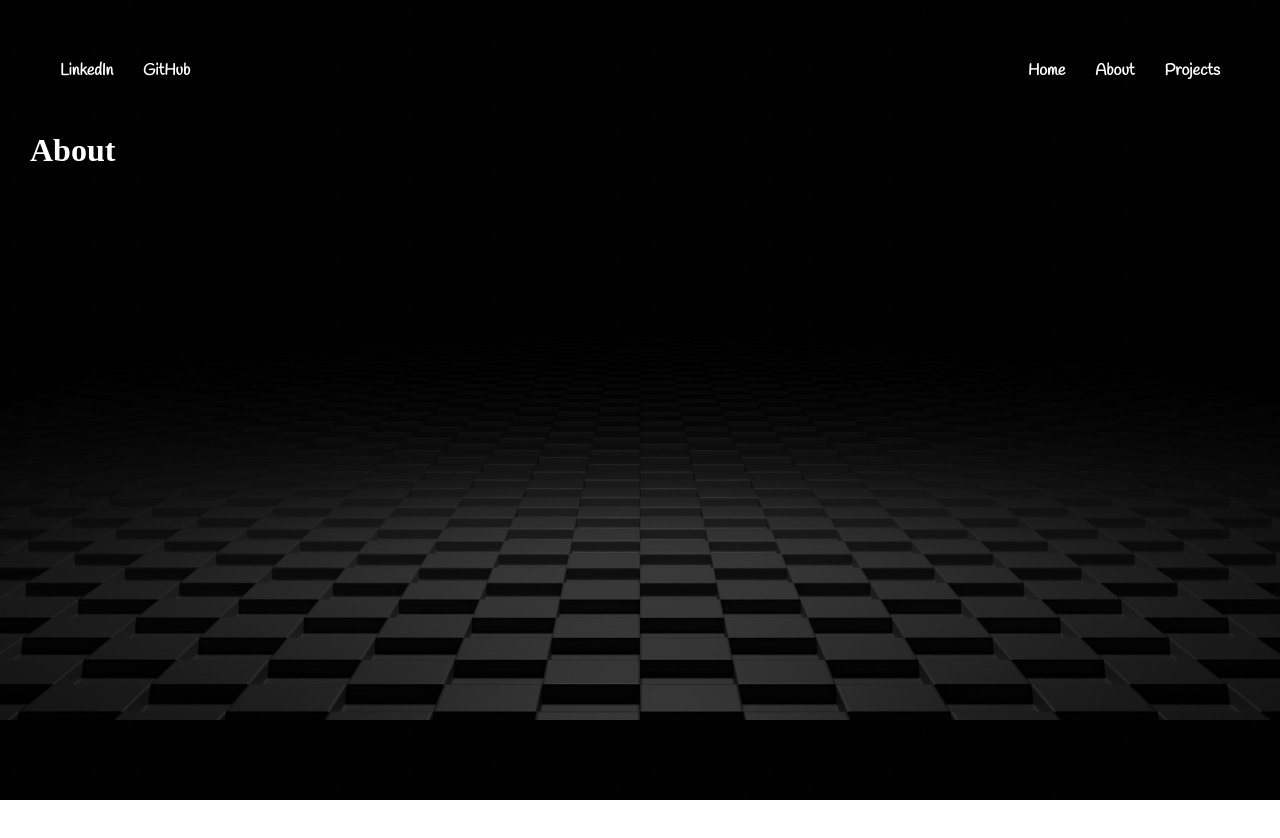
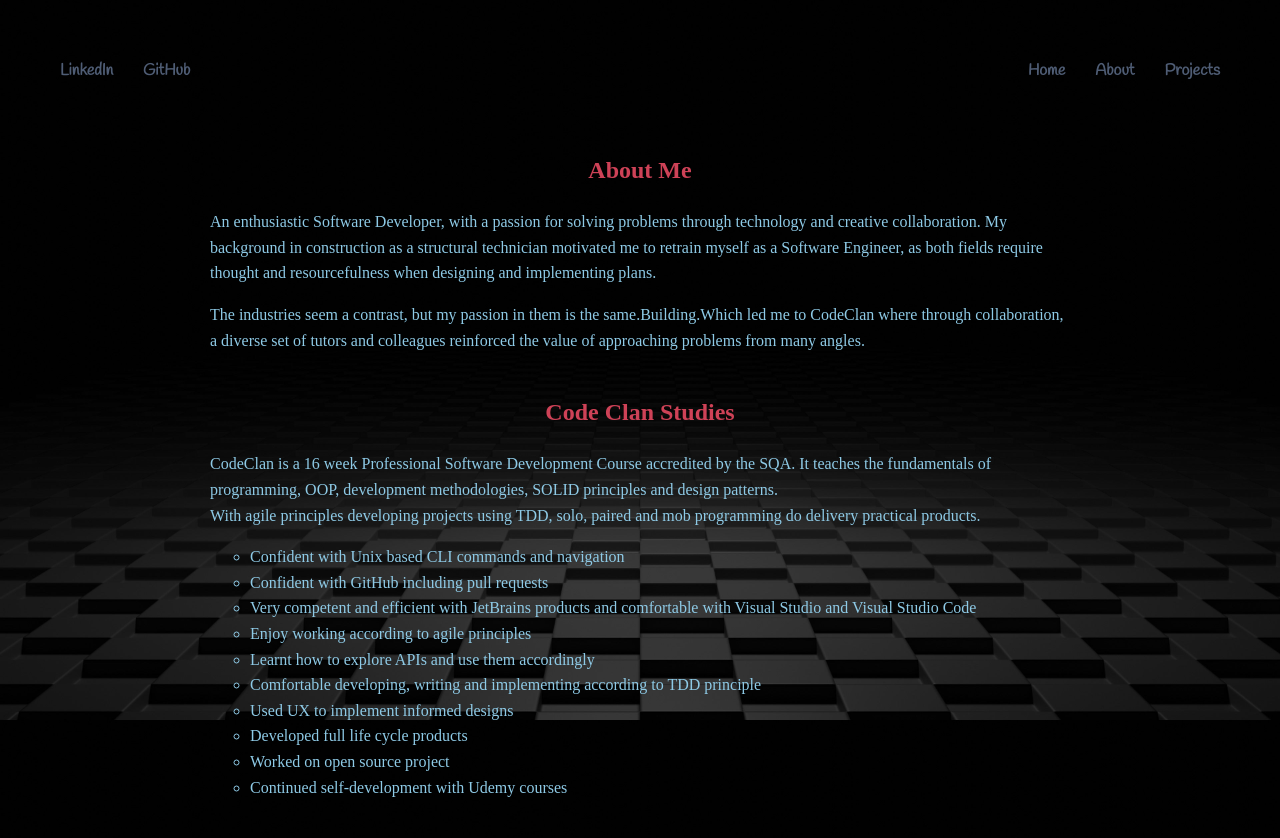
Before and after one commit to robbobby/PortfolioWebsite, a React (Create React App) app: page /about in a window 1280 px wide. Shown: the top 838 px of the page. Before the commit the page ends 800 px from the top, so only its background shows below. Built offline with nearby package versions, Linux system fonts and the light colour scheme.

Commit message:
created about me page

```diff
--- a/src/components/css/nav.css
+++ b/src/components/css/nav.css
@@ -3,18 +3,15 @@
 
 body {
     margin: 0px;
-    color: white;
     padding: 30px;
 }
 
 #nav-bar {
+    font-family: 'Handlee', cursive;
     display: flex;
     justify-content: space-between;
     background-color: 255, 255, 255, 0.9;
     padding: 30px;
-    color: white;
-    font-family: 'Handlee', cursive;
-    /* font-family: 'Rock Salt', cursive; */
     font-weight: bold;
 }
 
@@ -47,5 +44,5 @@ li, a {
 }
 
 .nav-bar-link {
-    color: white;
+    color: #4f5d75;
 }
--- /dev/null
+++ b/src/components/css/page.css
@@ -0,0 +1,16 @@
+.page-body {
+    padding: 0px 180px;
+    line-height: 1.6;
+    font-size: 1em;
+    color: #8ecae6;
+}
+
+h2 {
+    padding: 20px 0px 0px 0px;
+    text-align: center;
+    color: #ce4257;
+}
+
+.list-bullet > li{
+    list-style-type: circle; ;
+}
--- a/src/containers/About.js
+++ b/src/containers/About.js
@@ -1,8 +1,36 @@
+import React from "react"
 const About = () => {
     return (
-        <div>
-            <h1> About</h1>
-        </div>
+        < div className="page-body" >
+            <h2>About Me</h2>
+            An enthusiastic Software Developer, with a passion for solving problems through technology and creative collaboration.
+            My background in construction as a structural technician motivated me to retrain myself as a Software Engineer, as both fields require thought and resourcefulness when designing and implementing plans.
+            < p >
+                The industries seem a contrast, but my passion in them is the same.Building.Which led me to CodeClan where through collaboration, a diverse set of tutors and colleagues reinforced the value of approaching problems from many angles.
+            </p >
+
+            <h2>Code Clan Studies</h2>
+            <p>
+                CodeClan is a 16 week Professional Software Development Course accredited by the SQA. It teaches the fundamentals of programming, OOP, development methodologies, SOLID principles and design patterns.
+                <br />
+                With agile principles developing projects using TDD, solo, paired and mob programming do delivery practical products.
+            </p>
+
+            <ul className="list-bullet">
+                <li>Confident with Unix based CLI commands and navigation</li>
+                <li>Confident with GitHub including pull requests</li>
+                <li>Very competent and efficient with JetBrains products and comfortable with Visual Studio and Visual Studio Code</li>
+                <li>Enjoy working according to agile principles</li>
+                <li>Learnt how to explore APIs and use them accordingly</li>
+                <li>Comfortable developing, writing and implementing according to TDD principle</li>
+                <li>Used UX to implement informed designs</li>
+                <li>Developed full life cycle products</li>
+                <li>Worked on open source project</li>
+                <li>Continued self-development with Udemy courses</li>
+            </ul>
+
+
+        </div >
     )
 }
 
--- a/src/containers/Portfolio.js
+++ b/src/containers/Portfolio.js
@@ -4,6 +4,7 @@ import { BrowserRouter as Router, Switch, Link, Route } from "react-router-dom";
 import Home from "./Home"
 import About from "./About"
 import Projects from './Projects'
+import "../components/css/page.css"
 
 
 const Portfolio = () => {
```
